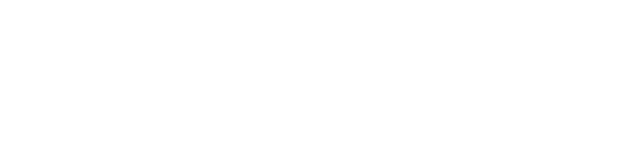
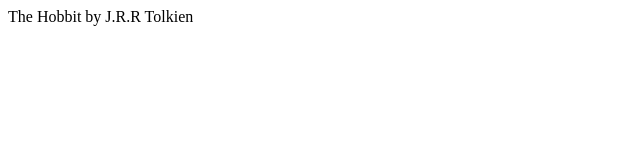
Before and after one commit to kleinezicke/library, a plain HTML site: page index.html in a window 1280 px wide. Shown: the whole page, without its empty margins (0-640 px from the left). Drawn offline with Linux system fonts and the light colour scheme.

Commit message:
it shows books from the array.. maybe

```diff
--- a/index.html
+++ b/index.html
@@ -5,8 +5,12 @@
     <meta http-equiv="X-UA-Compatible" content="IE=edge">
     <meta name="viewport" content="width=device-width, initial-scale=1.0">
     <title>My Library</title>
+    <link rel="stylesheet" href="style.css">
+    <script src="script.js" defer></script>
 </head>
 <body>
+    <div id="book-container">
 
+    </div>
 </body>
 </html>
--- a/script.js
+++ b/script.js
@@ -0,0 +1,28 @@
+let myLibrary = [];
+
+const bookContainer = document.querySelector("#book-container");
+
+function book(title, author, read) {
+    this.title = title;
+    this.author = author;
+    this.read = read;
+}
+
+let book0 = new book("The Hobbit", "J.R.R Tolkien", true);
+
+myLibrary = [book0];
+
+const createBookDiv = function (book) {
+    const bookDiv = document.createElement("div");
+    bookDiv.classList.add("book");
+    bookDiv.textContent = `${book.title} by ${book.author}`;
+    bookContainer.appendChild(bookDiv);
+}
+
+const loadBooks = function() {
+    myLibrary.forEach(element => {
+        createBookDiv(element);
+    });
+}
+
+bookContainer.onload = loadBooks();
```
